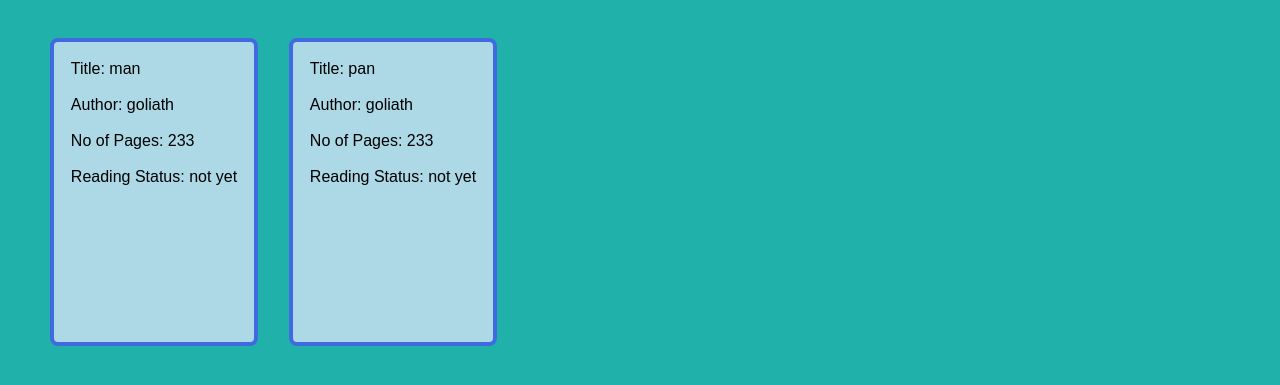
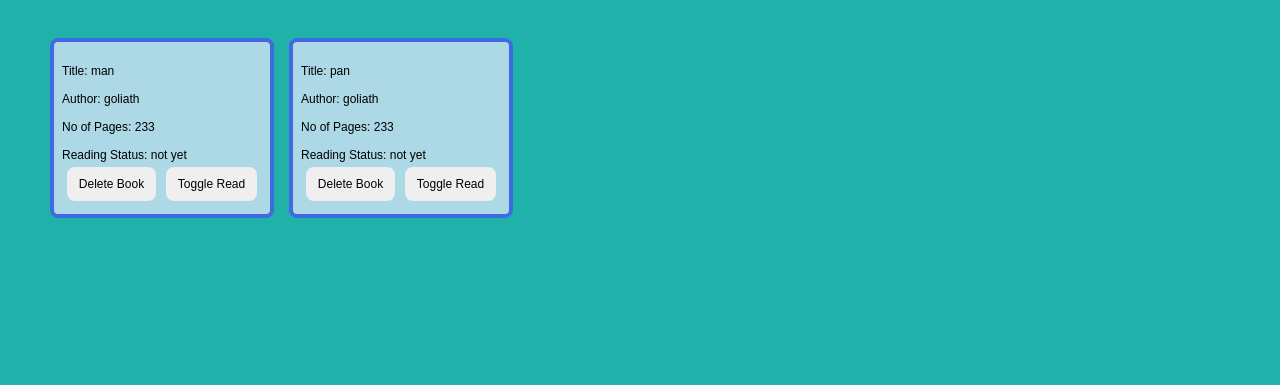
Before and after one commit to Godspeed715/Library, a plain HTML site: page index.html in a window 1280 px wide. Shown: the part 195-580 px from the top of the page. Drawn offline with Linux system fonts and the light colour scheme.

Commit message:
modified index.html, style.css and script.js
added remove and toggle read button

```diff
--- a/index.html
+++ b/index.html
@@ -27,7 +27,7 @@
                         <label for="bookReadStatus">Read Status</label>
                         <select name="" id="bookReadStatus">
                             <option value="read">Read</option>
-                            <option value="not_yet">Not Yet Read</option>
+                            <option value="Not Yet Read">Not Yet Read</option>
                         </select>
                     </div>
 
--- a/script.js
+++ b/script.js
@@ -16,15 +16,26 @@ function clearBookContainer(){
 }
 function refreshLibrary(){
   myLibrary.forEach(element => {
+    var mainDiv = document.createElement('div')
+    var textDiv = document.createElement('div')
+    const removeBtn = document.createElement('button')
+    const readBtn = document.createElement('button')
+
     var book_contents = `
     Title: ${element.title} \n
     Author: ${element.author} \n
     No of Pages: ${element.pages}\n
     Reading Status: ${element.read}
     `
-    var div = document.createElement('div')
-    div.innerText = book_contents
-    bookContainer.appendChild(div)
+    textDiv.innerText = book_contents
+    removeBtn.innerHTML = "Delete Book"
+    readBtn.innerHTML = "Toggle Read"
+
+    mainDiv.appendChild(textDiv)
+    mainDiv.appendChild(removeBtn)
+    mainDiv.appendChild(readBtn)
+
+    bookContainer.appendChild(mainDiv)
 });
 }
 
--- a/style.css
+++ b/style.css
@@ -5,9 +5,6 @@ html, body{
     font-family: sans-serif;
     /* color: antiquewhite; */
 }
-/* body, html{
-    height: 100%;
-} */
 
 h1{
     text-align: center;
@@ -55,9 +52,22 @@ h1{
     border-radius: 8px;
     background-color: lightblue;
     border: 4px solid royalblue;
-    height: 300px;
-    width: 200px;
-    /* padding: 8px; */
-    display: flex;
-    justify-content: center;
+    padding: 8px;
+    display:grid;
+    grid-auto-rows: auto;
 }
+
+.main-content .book-container > div > div{
+    grid-column: span 2;
+    font-size: 12px;
+}
+
+
+.main-content .book-container > div > button{
+    cursor: pointer;
+    border-radius: 8px;
+    border: 0;
+    font-size: 12px;
+    margin: 5px;
+    padding: 10px 3px;
+}
```
